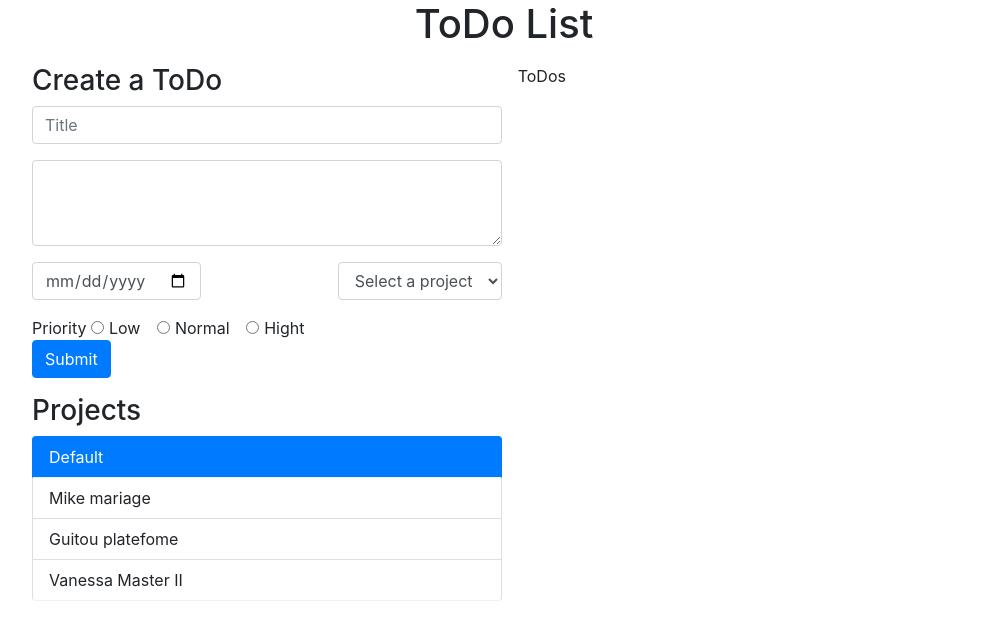
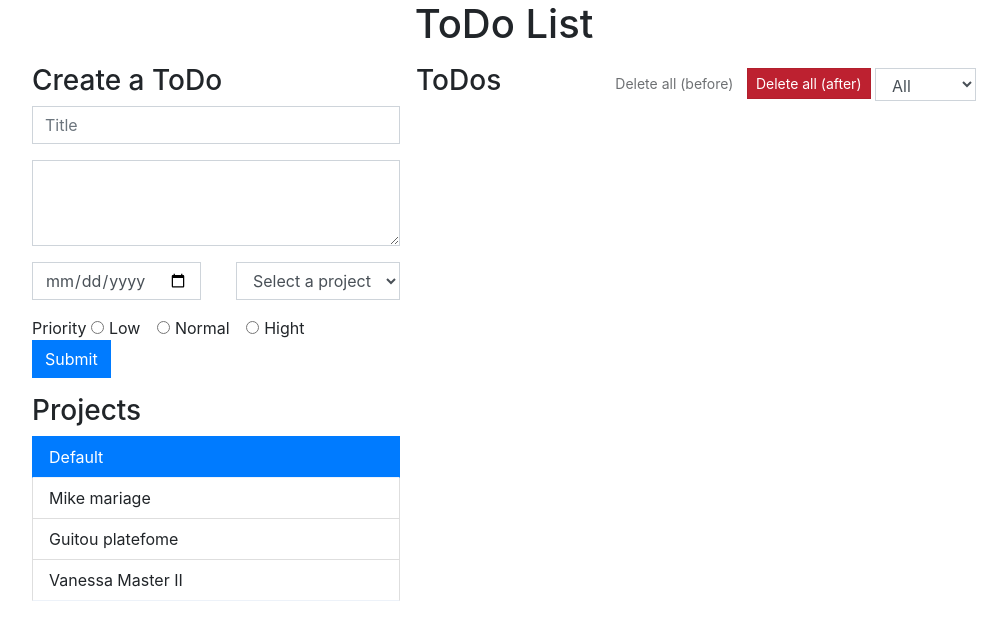
Before and after one commit to maelfosso/microverse-js-todo-list, a website built with webpack: page dist/index.html in a window 1280 px wide. Shown: the whole page, without its empty margins (136-1143 px from the left). Built offline with nearby package versions, Linux system fonts and the light colour scheme.

Commit message:
Todos - Header design

```diff
--- a/dist/assets/css/style.css
+++ b/dist/assets/css/style.css
@@ -25,6 +25,10 @@ main aside {
 main div#todos {
   flex-grow: 0.75;
   margin: 0.5em;
+}
+
+.form-control, .btn, .list-group-item:first-child, .list-group-item:last-child {
+  border-radius: 0;
 }
 
 /*
@@ -70,3 +74,19 @@ ul#projects-list li {
   padding-bottom: 8px;
   border-bottom: 1px solid #edf2f9;
 }
+
+/*
+ * LIST OF TO-DO
+ */
+#todos header {
+  display: flex;
+  justify-content: space-between;
+  align-items: center;
+}
+
+#todos header select.form-control {
+  display: inline;
+  width: auto;
+  vertical-align: sub;
+  height: calc(1.2em + .75rem + 2px)
+}
--- a/dist/index.html
+++ b/dist/index.html
@@ -70,7 +70,18 @@
         </div>
       </aside>
       <div id="todos">
-        ToDos
+        <header>
+          <h3>ToDos</h3>
+          <div class="">
+            <button type="button" class="btn btn-sm" disabled name="delete-selected-todos" id="delete-selected-todos">Delete all (before)</button>
+            <button type="button" class="btn btn-sm btn-danger active" name="delete-selected-todos" id="delete-selected-todos">Delete all (after)</button>
+            <select class="form-control" name="projects-list">
+              <option value="all">All</option>
+              <option value="default">Default</option>
+            </select>
+          </div>
+        </header>
+
       </div>
     </main>
   </div>
```
